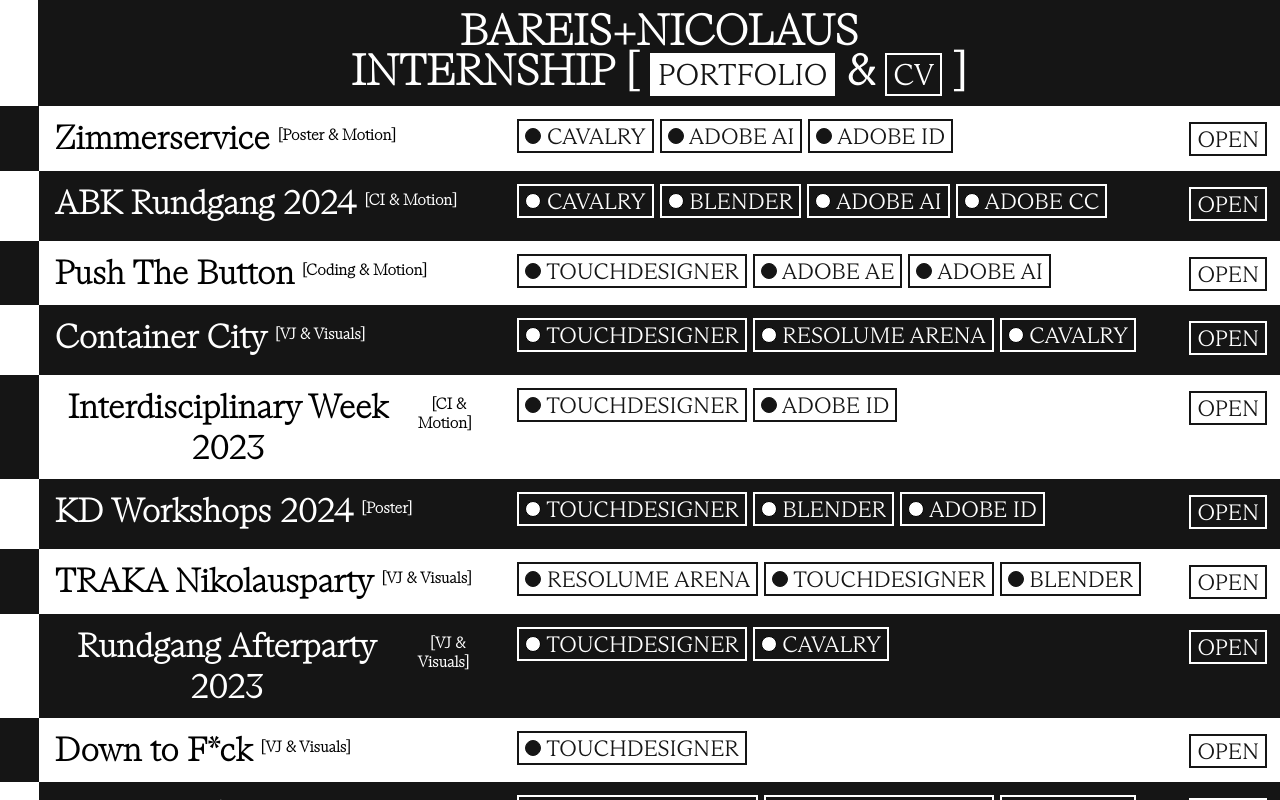
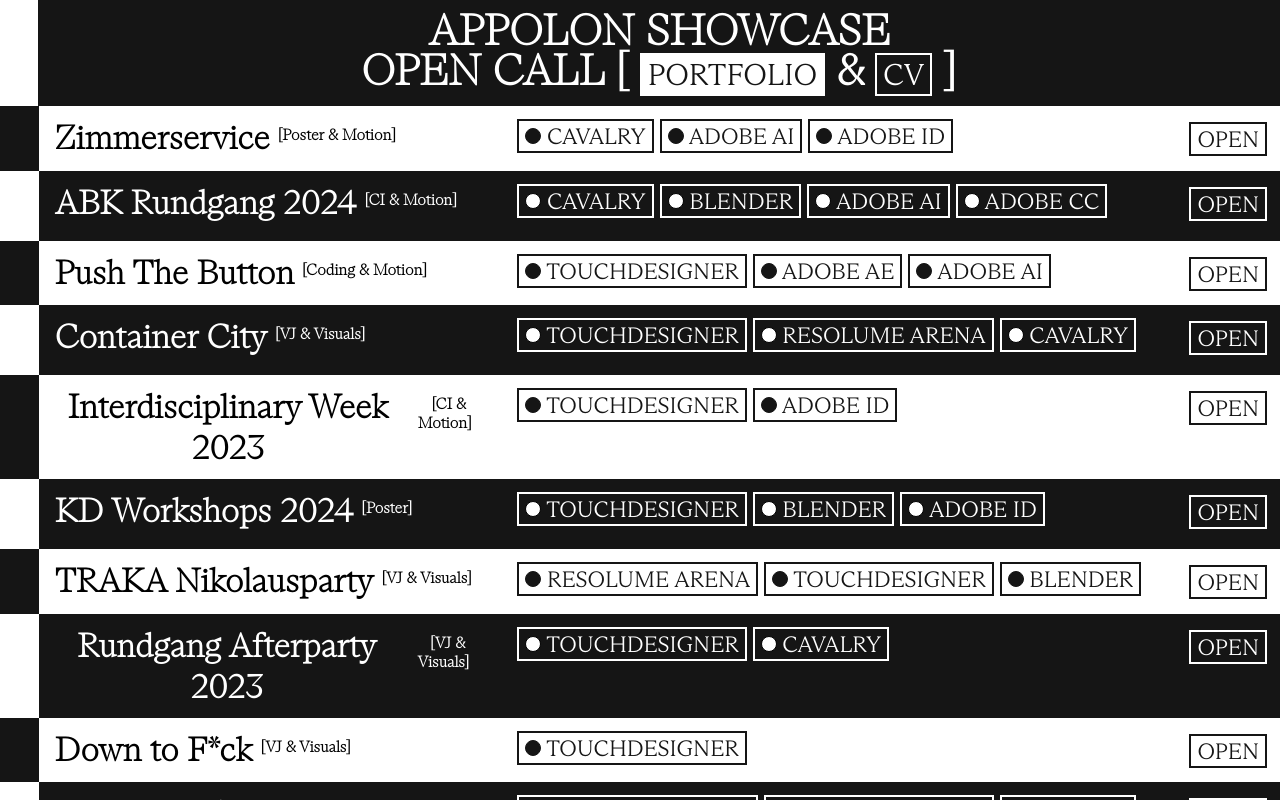
Before and after one commit to hashtagasp/hashtagasp.github.io, a Vue app: page / in a window 1280 px wide. Shown: the top 800 px of the page. Built offline with nearby package versions, Linux system fonts and the light colour scheme.

Commit message:
Titel change

```diff
--- a/src/App.vue
+++ b/src/App.vue
@@ -41,11 +41,11 @@
   <header>
     <div class="titleSec">
       <p class="titleP"></p>
-      <h1 class="titleH1" v-if="showVita">BAREIS+NICOLAUS<br>INTERNSHIP [
+      <h1 class="titleH1" v-if="showVita">APPOLON SHOWCASE<br>OPEN CALL [
         <button class="titelBtnActive">PORTFOLIO</button>
         & <button class="titelBtnUnActive" @click="showVita=false">CV</button>  ]
       </h1>
-      <h1 class="titleH1" v-if="!showVita">BAREIS+NICOLAUS<br>INTERNSHIP [
+      <h1 class="titleH1" v-if="!showVita">APPOLON SHOWCASE<br>OPEN CALL [
         <button class="titelBtnUnActive" @click="showVita=true">PORTFOLIO</button>
         & <button class="titelBtnActive">CV</button>  ]
       </h1>
```
